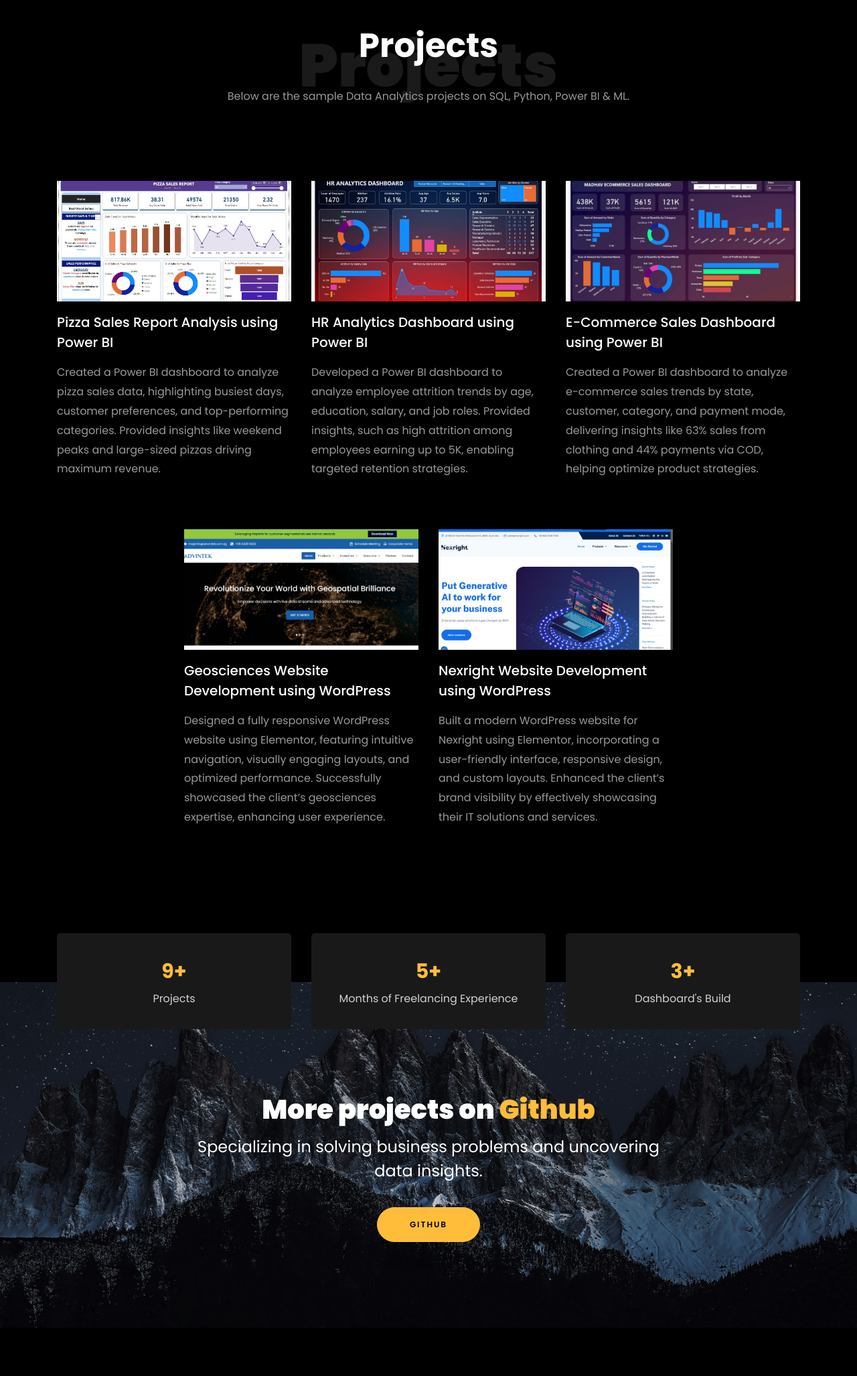
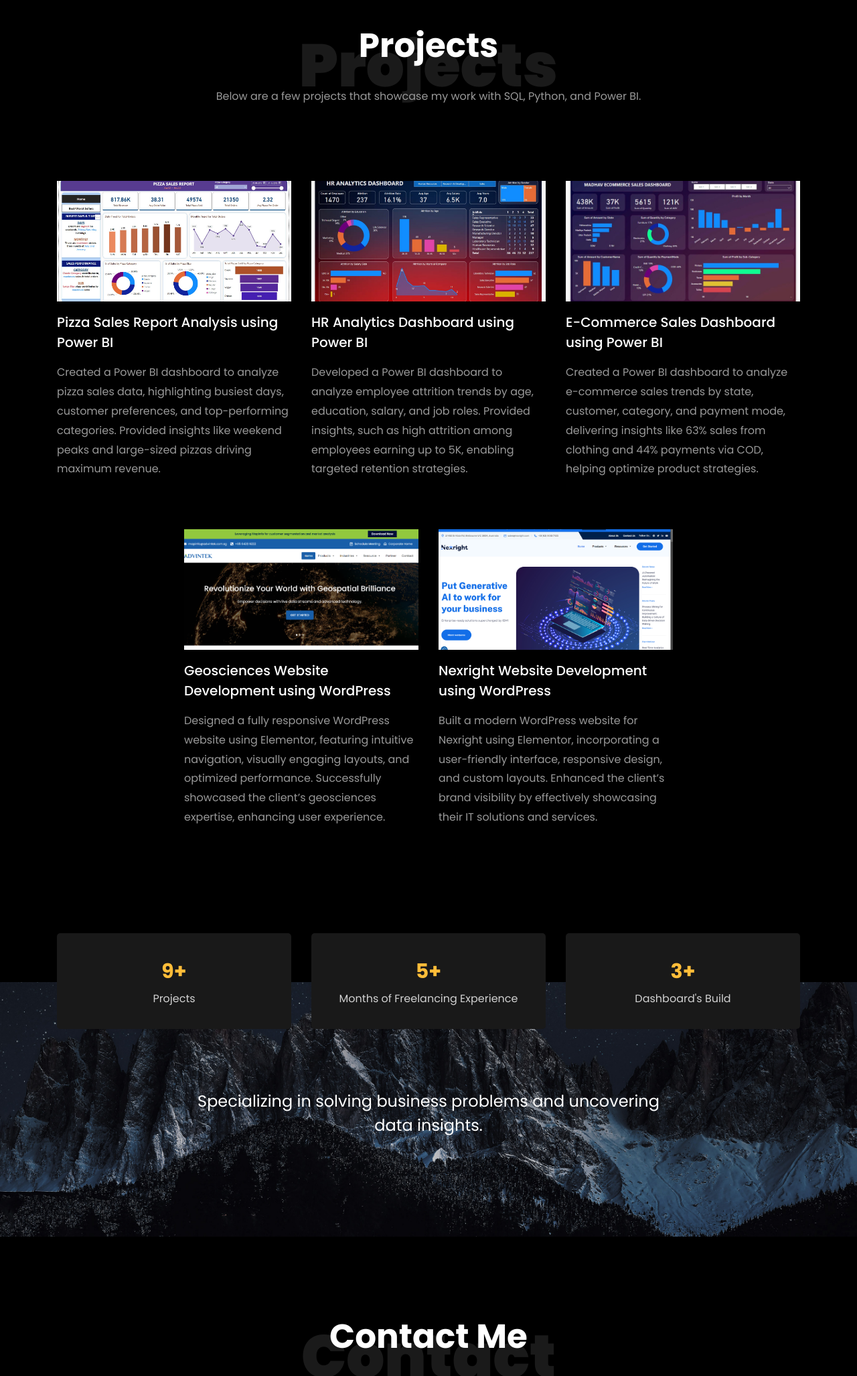
Before and after one commit to ranaabhirajsinh/ranaabhirajsinh.github.io, a plain HTML site: page index.html in a window 1280 px wide. Shown: the part 3420-5474 px from the top of the page at 67% size. Drawn offline with Linux system fonts and the light colour scheme; animation ran at ten frames a second; files whose address does not match are found by name.

Commit message:
Update index.html

```diff
--- a/index.html
+++ b/index.html
@@ -404,7 +404,7 @@
           <div class="col-md-7 heading-section text-center ftco-animate">
             <h1 class="big big-2">Projects</h1>
             <h2 class="mb-4">Projects</h2>
-            <p>Below are the sample Data Analytics projects on SQL, Python, Power BI & ML.</p>
+            <p>Below are a few projects that showcase my work with SQL, Python, and Power BI.</p>
           </div>
         </div>
         <div class="row d-flex">
@@ -513,11 +513,11 @@
 			<!-- <div class="container"> -->
 				<div class="row justify-content-center">
 					<div class="col-md-7 ftco-animate text-center">
-						<h2>More projects on<span> Github  </span> </h2>
+<!-- 						<h2>More projects on<span> Github  </span> </h2> -->
 						<div class="heading"> <h4> Specializing in solving business problems and uncovering data insights. </h4>
 						<br>
-						<p><a href="#" class="btn btn-primary py-3 px-5">GitHub</a></p>
-						</div>
+<!-- 						<p><a href="#" class="btn btn-primary py-3 px-5">GitHub</a></p>
+						</div> -->
 					</div>
 				</div>
 			<!-- </div> -->
```
